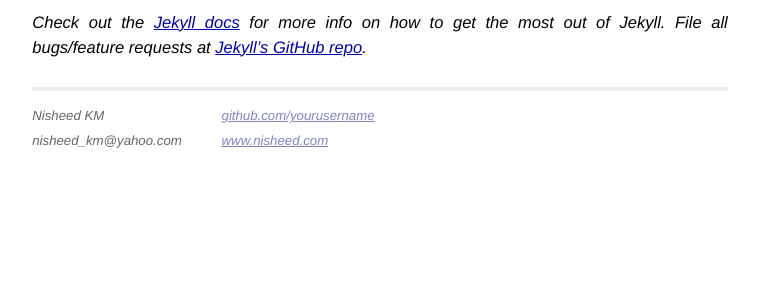
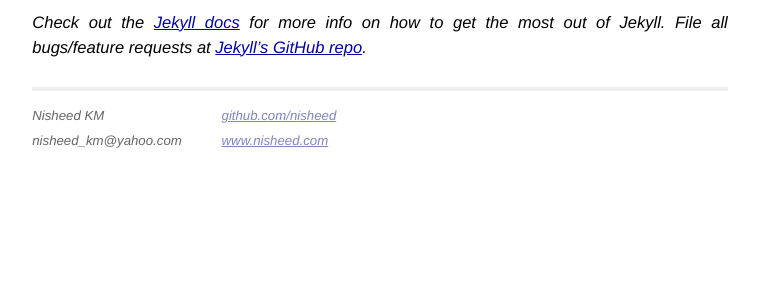
Before and after one commit to nisheed/blog, a Jekyll site: the page built from _posts/2013-11-17-welcome-to-jekyll.markdown, in a window 1280 px wide. Shown: the part 585-885 px from the top of the page, without its empty margins (260-1020 px from the left). Built offline with Jekyll 4.4.1, drawn with Linux system fonts in a browser that asks for light colours; Markdown is read by kramdown in place of the engine named in the settings.

```diff
--- a/_layouts/default.html
+++ b/_layouts/default.html
@@ -27,12 +27,12 @@
             <div class="contact">
               <p>
                 Nisheed KM<br />
-                nisheed_km@yahoo.com
+                nisheed_km@yahoo.com<br />
               </p>
             </div>
             <div class="contact">
               <p>
-                <a href="https://github.com/nisheed.com">github.com/yourusername</a><br />
+                <a href="https://github.com/nisheed">github.com/nisheed</a><br />
                 <a href="http://www.nisheed.com">www.nisheed.com</a><br />
               </p>
             </div>
```
